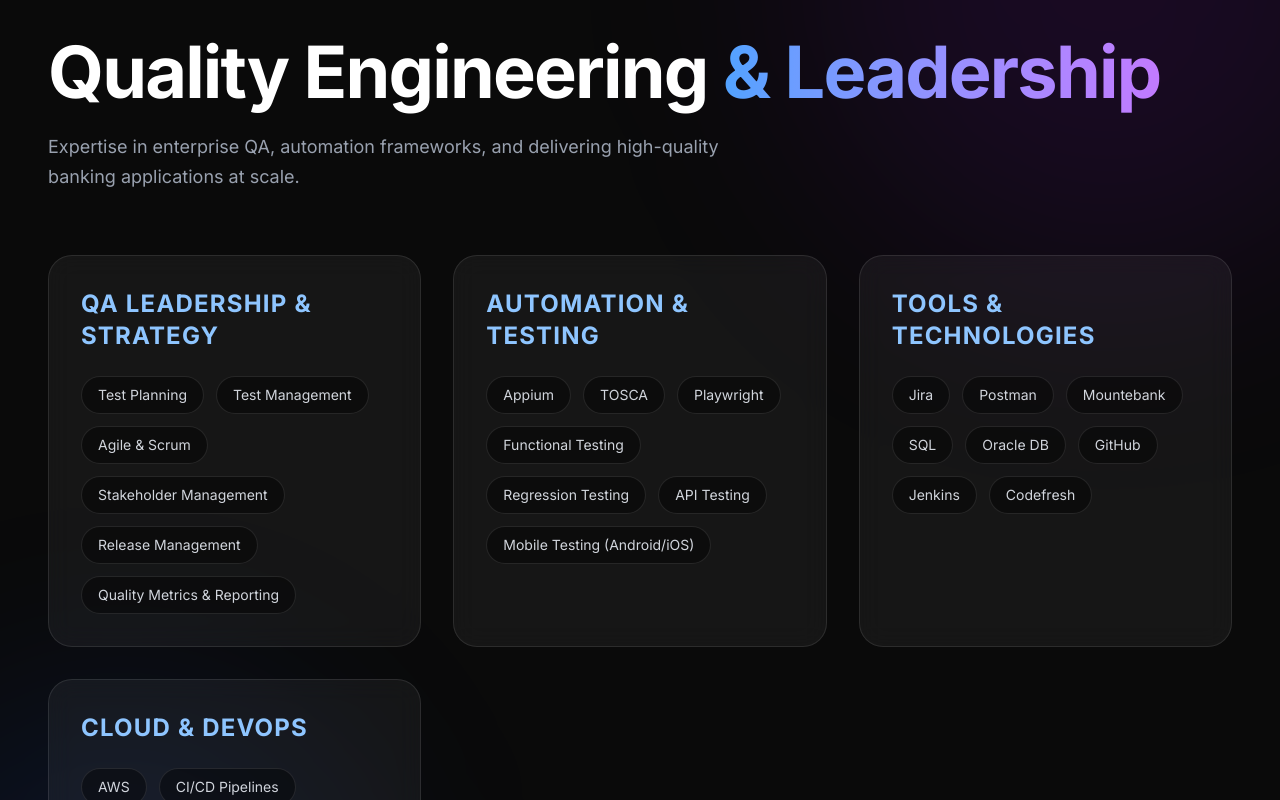
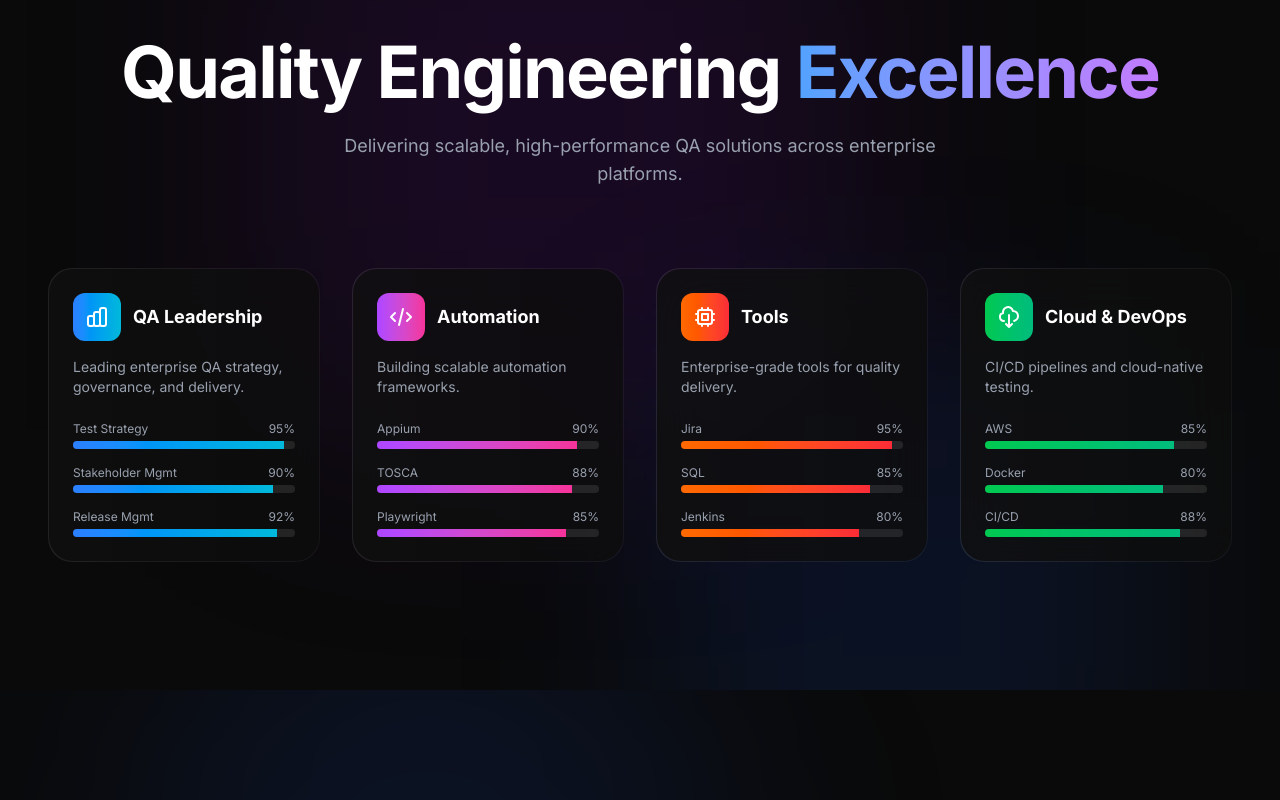
Before and after one commit to punitjha91/my-first-project, a Next.js app: page / in a window 1280 px wide. Shown: the part 5760-6560 px from the top of the page. Built offline with nearby package versions, Linux system fonts and the light colour scheme.

Commit message:
Fix Skills component - replace lucide-react imports with inline SVGs

```diff
--- a/src/components/Skills.tsx
+++ b/src/components/Skills.tsx
@@ -4,99 +4,156 @@
 
 const skills = [
   {
-    category: "QA Leadership & Strategy",
+    category: "QA Leadership",
+    icon: (
+      <svg className="w-6 h-6" fill="none" stroke="currentColor" viewBox="0 0 24 24">
+        <path strokeLinecap="round" strokeLinejoin="round" strokeWidth={2} d="M9 19v-6a2 2 0 00-2-2H5a2 2 0 00-2 2v6a2 2 0 002 2h2a2 2 0 002-2zm0 0V9a2 2 0 012-2h2a2 2 0 012 2v10m-6 0a2 2 0 002 2h2a2 2 0 002-2m0 0V5a2 2 0 012-2h2a2 2 0 012 2v14a2 2 0 01-2 2h-2a2 2 0 01-2-2z" />
+      </svg>
+    ),
+    color: "from-blue-500 to-cyan-500",
+    description: "Leading enterprise QA strategy, governance, and delivery.",
     items: [
-      "Test Planning",
-      "Test Management",
-      "Agile & Scrum",
-      "Stakeholder Management",
-      "Release Management",
-      "Quality Metrics & Reporting"
+      { name: "Test Strategy", level: 95 },
+      { name: "Stakeholder Mgmt", level: 90 },
+      { name: "Release Mgmt", level: 92 },
     ],
   },
   {
-    category: "Automation & Testing",
+    category: "Automation",
+    icon: (
+      <svg className="w-6 h-6" fill="none" stroke="currentColor" viewBox="0 0 24 24">
+        <path strokeLinecap="round" strokeLinejoin="round" strokeWidth={2} d="M10 20l4-16m4 4l4 4-4 4M6 16l-4-4 4-4" />
+      </svg>
+    ),
+    color: "from-purple-500 to-pink-500",
+    description: "Building scalable automation frameworks.",
     items: [
-      "Appium",
-      "TOSCA",
-      "Playwright",
-      "Functional Testing",
-      "Regression Testing",
-      "API Testing",
-      "Mobile Testing (Android/iOS)"
+      { name: "Appium", level: 90 },
+      { name: "TOSCA", level: 88 },
+      { name: "Playwright", level: 85 },
     ],
   },
   {
-    category: "Tools & Technologies",
+    category: "Tools",
+    icon: (
+      <svg className="w-6 h-6" fill="none" stroke="currentColor" viewBox="0 0 24 24">
+        <path strokeLinecap="round" strokeLinejoin="round" strokeWidth={2} d="M9 3v2m6-2v2M9 19v2m6-2v2M5 9H3m2 6H3m18-6h-2m2 6h-2M7 19h10a2 2 0 002-2V7a2 2 0 00-2-2H7a2 2 0 00-2 2v10a2 2 0 002 2zM9 9h6v6H9V9z" />
+      </svg>
+    ),
+    color: "from-orange-500 to-red-500",
+    description: "Enterprise-grade tools for quality delivery.",
     items: [
-      "Jira",
-      "Postman",
-      "Mountebank",
-      "SQL",
-      "Oracle DB",
-      "GitHub",
-      "Jenkins",
-      "Codefresh"
+      { name: "Jira", level: 95 },
+      { name: "SQL", level: 85 },
+      { name: "Jenkins", level: 80 },
     ],
   },
   {
     category: "Cloud & DevOps",
+    icon: (
+      <svg className="w-6 h-6" fill="none" stroke="currentColor" viewBox="0 0 24 24">
+        <path strokeLinecap="round" strokeLinejoin="round" strokeWidth={2} d="M7 16a4 4 0 01-.88-7.903A5 5 0 1115.9 6L16 6a5 5 0 011 9.9M9 19l3 3m0 0l3-3m-3 3V10" />
+      </svg>
+    ),
+    color: "from-green-500 to-emerald-500",
+    description: "CI/CD pipelines and cloud-native testing.",
     items: [
-      "AWS",
-      "CI/CD Pipelines",
-      "Docker",
-      "Temporal Workflow",
-      "Microservices Testing"
+      { name: "AWS", level: 85 },
+      { name: "Docker", level: 80 },
+      { name: "CI/CD", level: 88 },
     ],
   },
 ];
 
 export default function Skills() {
   return (
-    <section className="relative z-20 bg-[#0a0a0a] min-h-screen py-32 px-4 md:px-12 overflow-hidden" id="skills">
-      {/* Background Ambience */}
-      <div className="absolute top-0 left-0 w-full h-full overflow-hidden pointer-events-none">
-        <div className="absolute top-[-20%] right-[-10%] w-[600px] h-[600px] bg-purple-600/10 rounded-full blur-[120px]" />
-        <div className="absolute bottom-[-10%] left-[-10%] w-[500px] h-[500px] bg-blue-600/10 rounded-full blur-[100px]" />
+    <section className="relative z-20 bg-[#0a0a0a] py-32 px-4 md:px-12 overflow-hidden" id="skills">
+
+      {/* Background Glow */}
+      <div className="absolute inset-0 pointer-events-none">
+        <div className="absolute top-[-10%] left-[20%] w-[600px] h-[600px] bg-purple-600/10 blur-[120px]" />
+        <div className="absolute bottom-[-20%] right-[10%] w-[500px] h-[500px] bg-blue-600/10 blur-[100px]" />
       </div>
 
-      <div className="max-w-7xl mx-auto relative">
+      <div className="max-w-7xl mx-auto relative z-10">
+
+        {/* Heading */}
         <motion.div
           initial={{ opacity: 0, y: 30 }}
           whileInView={{ opacity: 1, y: 0 }}
-          transition={{ duration: 0.8, ease: "easeOut" }}
-          className="mb-16"
+          className="text-center mb-20"
         >
           <h2 className="text-5xl md:text-7xl font-bold text-white mb-6 tracking-tight">
-            Quality Engineering <span className="text-transparent bg-clip-text bg-linear-to-r from-blue-400 to-purple-400">& Leadership</span>
+            Quality Engineering{" "}
+            <span className="text-transparent bg-clip-text bg-linear-to-r from-blue-400 to-purple-400">
+              Excellence
+            </span>
           </h2>
-          <p className="text-gray-400 text-lg max-w-2xl leading-relaxed">
-            Expertise in enterprise QA, automation frameworks, and delivering high-quality banking applications at scale.
+          <p className="text-gray-400 text-lg max-w-2xl mx-auto">
+            Delivering scalable, high-performance QA solutions across enterprise platforms.
           </p>
         </motion.div>
 
-        <div className="grid grid-cols-1 md:grid-cols-3 gap-8">
-          {skills.map((group, idx) => (
+        {/* Grid */}
+        <div className="grid grid-cols-1 md:grid-cols-2 lg:grid-cols-4 gap-8">
+
+          {skills.map((group, index) => (
             <motion.div
-              key={idx}
+              key={index}
+              whileHover={{ y: -12 }}
               initial={{ opacity: 0, y: 20 }}
               whileInView={{ opacity: 1, y: 0 }}
-              transition={{ duration: 0.5, delay: idx * 0.1 }}
-              className="p-8 rounded-3xl bg-white/5 border border-white/10 backdrop-blur-md hover:bg-white/10 transition-colors"
+              transition={{ delay: index * 0.1 }}
+              className="group relative"
             >
-              <h3 className="text-2xl font-bold text-blue-300 mb-6 uppercase tracking-wider">{group.category}</h3>
-              <div className="flex flex-wrap gap-3">
-                {group.items.map((skill, sIdx) => (
-                  <span
-                    key={sIdx}
-                    className="px-4 py-2 bg-black/40 rounded-full text-sm text-gray-300 border border-white/10 hover:border-white/30 hover:text-white transition-all cursor-default"
-                  >
-                    {skill}
-                  </span>
-                ))}
+              {/* Glow Border */}
+              <div className={`absolute inset-0 rounded-3xl bg-gradient-to-r ${group.color} opacity-0 group-hover:opacity-30 blur-xl transition`} />
+
+              <div className="relative h-full p-[1px] rounded-3xl bg-gradient-to-r from-white/10 to-white/5 backdrop-blur-xl">
+
+                <div className="h-full bg-[#0a0a0a]/80 rounded-3xl p-6 flex flex-col">
+
+                  {/* Header */}
+                  <div className="flex items-center gap-3 mb-4">
+                    <div className={`p-3 rounded-xl bg-gradient-to-r ${group.color} text-white`}>
+                      {group.icon}
+                    </div>
+                    <h3 className="text-white font-bold text-lg">
+                      {group.category}
+                    </h3>
+                  </div>
+
+                  {/* Description */}
+                  <p className="text-gray-400 text-sm mb-6">
+                    {group.description}
+                  </p>
+
+                  {/* Skills with Progress */}
+                  <div className="space-y-4">
+                    {group.items.map((skill, i) => (
+                      <div key={i}>
+                        <div className="flex justify-between text-xs text-gray-400 mb-1">
+                          <span>{skill.name}</span>
+                          <span>{skill.level}%</span>
+                        </div>
+
+                        <div className="w-full h-2 bg-white/10 rounded-full overflow-hidden">
+                          <motion.div
+                            initial={{ width: 0 }}
+                            whileInView={{ width: `${skill.level}%` }}
+                            transition={{ duration: 1, delay: i * 0.2 }}
+                            className={`h-full bg-gradient-to-r ${group.color}`}
+                          />
+                        </div>
+                      </div>
+                    ))}
+                  </div>
+
+                </div>
               </div>
             </motion.div>
           ))}
+
         </div>
       </div>
     </section>
```
